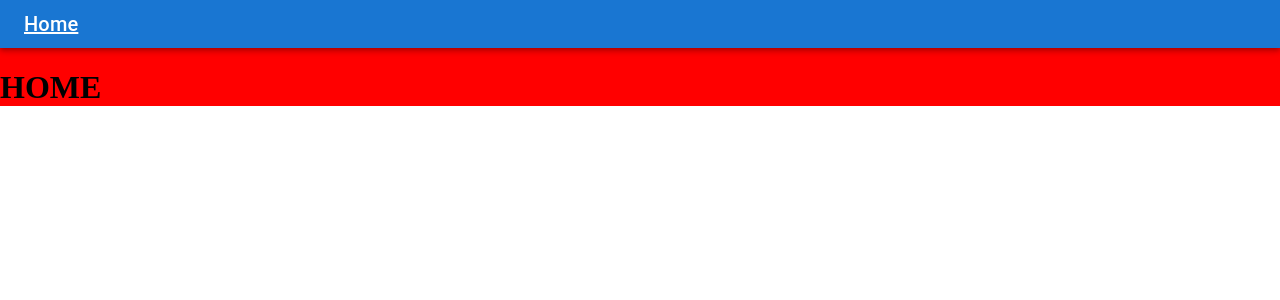
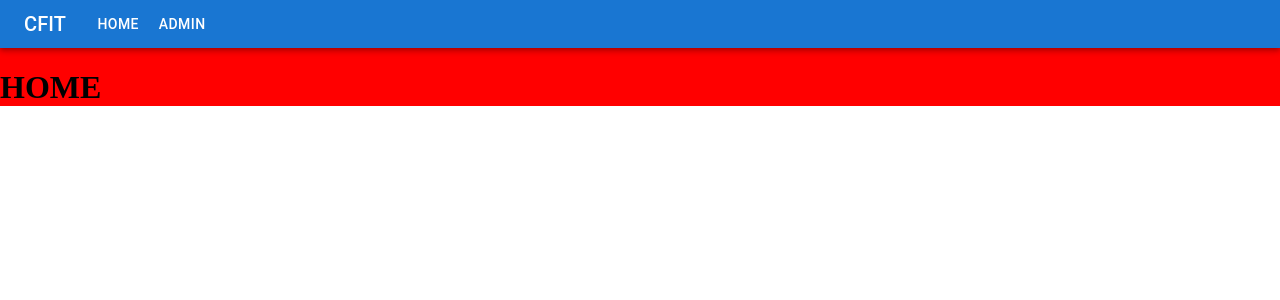
Before and after one commit to WalterSilva5/cfit-front, a React (Vite) app: page / in a window 1280 px wide. Shown: the top 300 px of the page. Built offline with nearby package versions, Linux system fonts and the light colour scheme.

Commit message:
alteração nas rotas

```diff
--- a/src/App.tsx
+++ b/src/App.tsx
@@ -22,8 +22,8 @@ function App() {
         padding: "0"
       }}
     >
-      <CfitNav />
       <Router>
+        <CfitNav />
         <Routes>
           <Route path="/" element={<HomePage />} />
           <Route path="/admin" element={<AdminPage />} />
--- a/src/components/cfit-nav.component.tsx
+++ b/src/components/cfit-nav.component.tsx
@@ -12,8 +12,15 @@ import {
   Grid
 } from "@mui/material";
 import { Menu as MenuIcon } from "@mui/icons-material";
+import {
+  MemoryRouter as Router,
+  Routes,
+  Route,
+  useNavigate,
+} from 'react-router-dom';
 
 export function CfitNav() {
+  const navigate = useNavigate();
   return (
     <AppBar position="static">
       <Toolbar variant="dense">
@@ -28,9 +35,18 @@ export function CfitNav() {
         >
           <MenuIcon />
         </IconButton>
-        <Link variant="h6" color="inherit" component="div">
+        <Typography variant="h6" color="inherit" component="div">
+          <Link href="/" underline="none" color="inherit">
+            CFIT
+          </Link>
+        </Typography>
+        <Box />
+        <Button sx={{ ml: "20px" }} color="inherit" onClick={() => navigate("/")}>
           Home
-        </Link>
+        </Button>
+        <Button color="inherit" onClick={() => navigate("/admin")}>
+          Admin
+        </Button>
       </Toolbar>
     </AppBar>
   );
```
